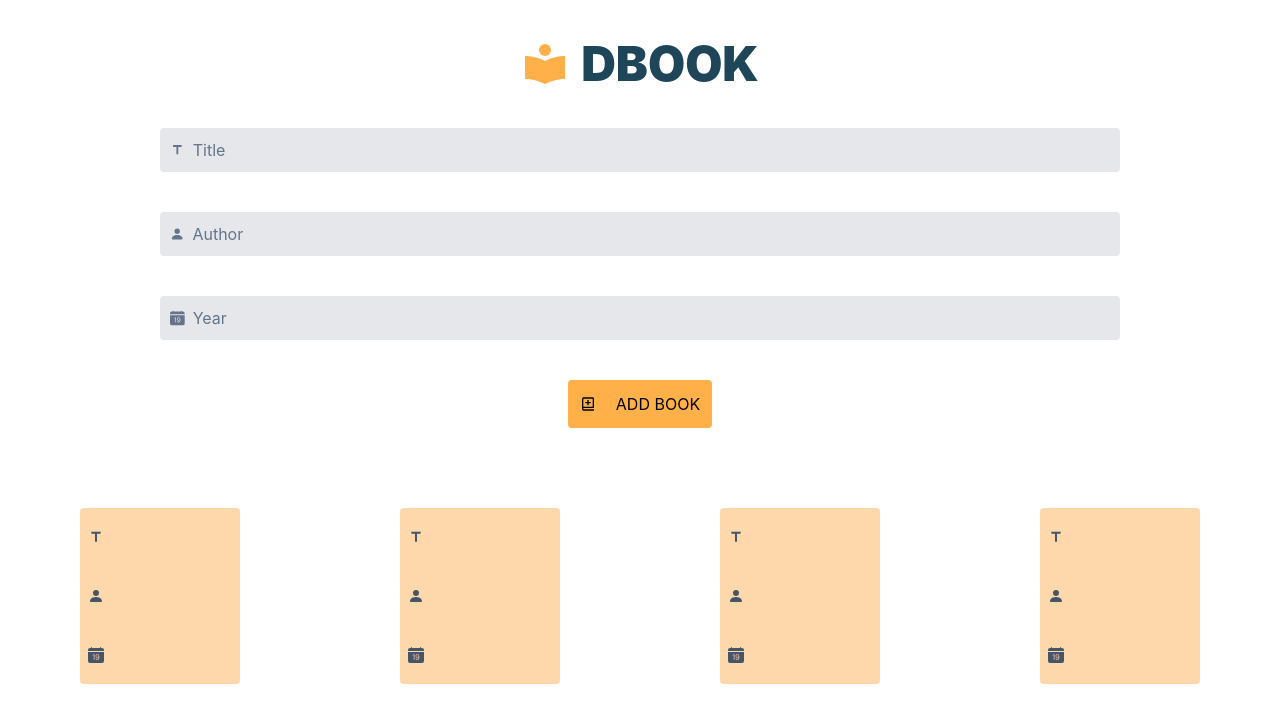
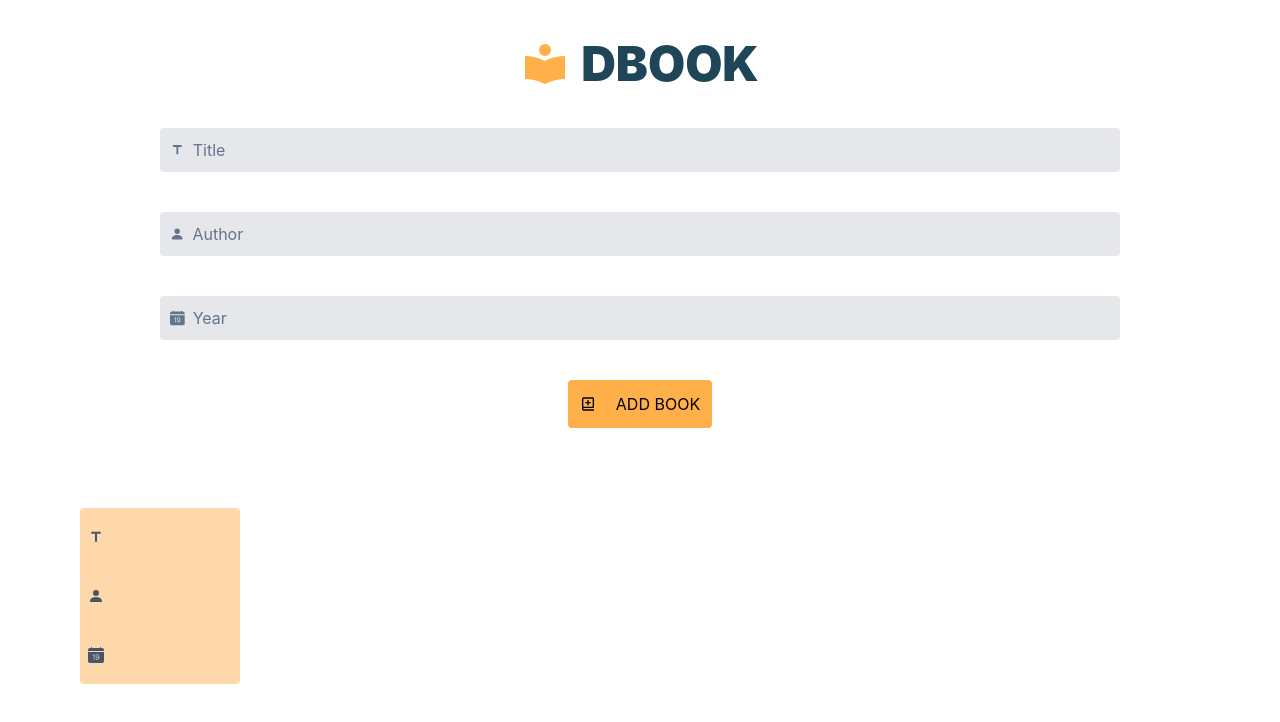
Before and after one commit to ghasemizade/React-pop, a React (Create React App) app in the folder booklist/: page / in a window 1280 px wide. Shown: the top 722 px of the page. Built offline with nearby package versions, Linux system fonts and the light colour scheme.

Commit message:
fix (clickhandler func)

```diff
--- a/booklist/src/App.js
+++ b/booklist/src/App.js
@@ -13,7 +13,7 @@ function App() {
   const [authorValue, setAuthorValue] = useState('')
   const [yearValue, setYearValue] = useState('')
 
-  const books = [1, 2, 3, 4]
+  const books = [1]
 
   function changeName(event){
       setNameValue(event.target.value)
@@ -28,9 +28,14 @@ function App() {
   }
 
   function clickButton(){
-    console.log(nameValue);
-    console.log(authorValue);
-    console.log(yearValue);
+    if (nameValue && authorValue && yearValue) {
+      let newBook = {
+        id: books.length + 1,
+        nameValue,
+        authorValue,
+        yearValue,
+      }
+    }
   }
 
   return (
```
